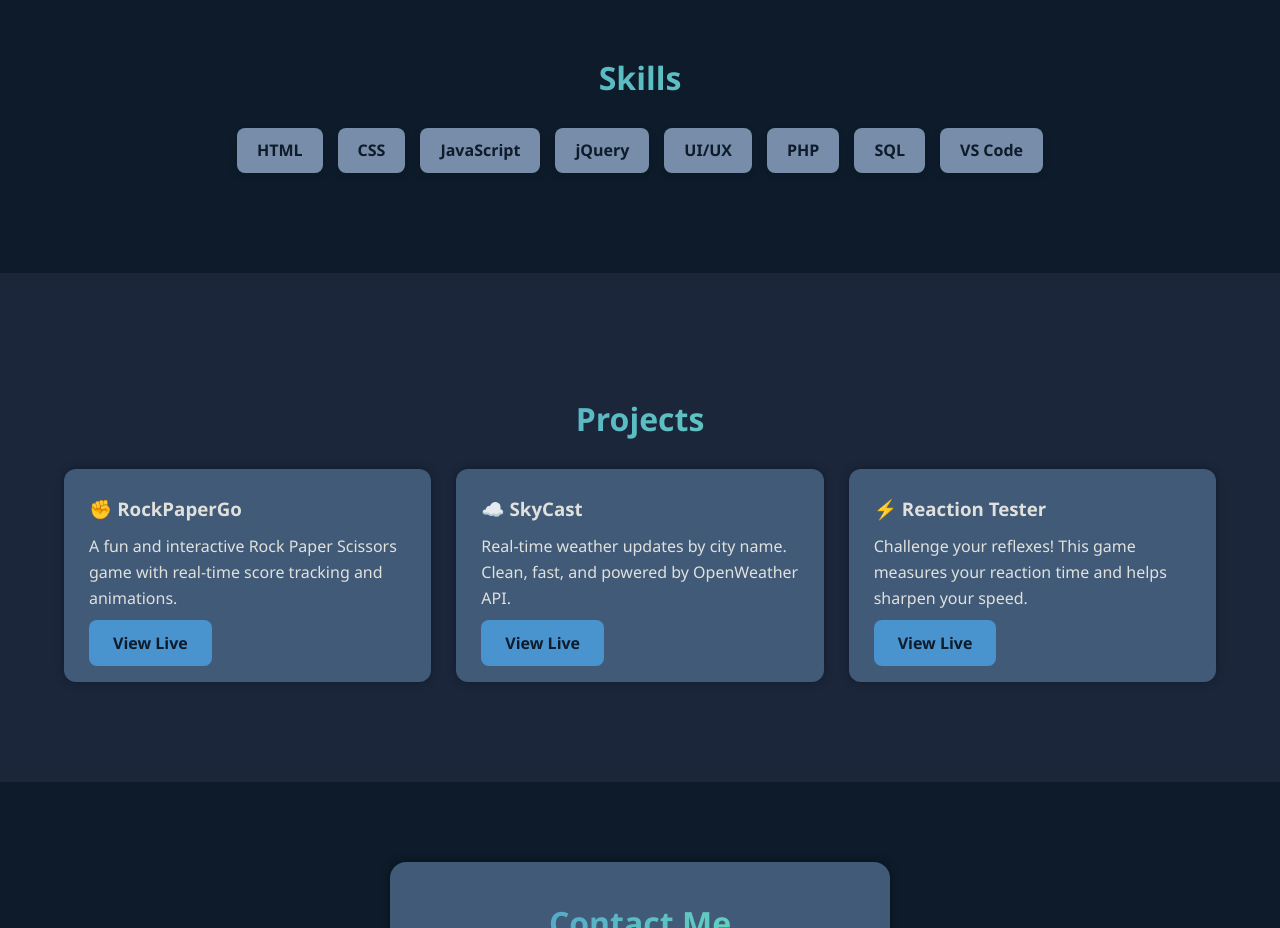
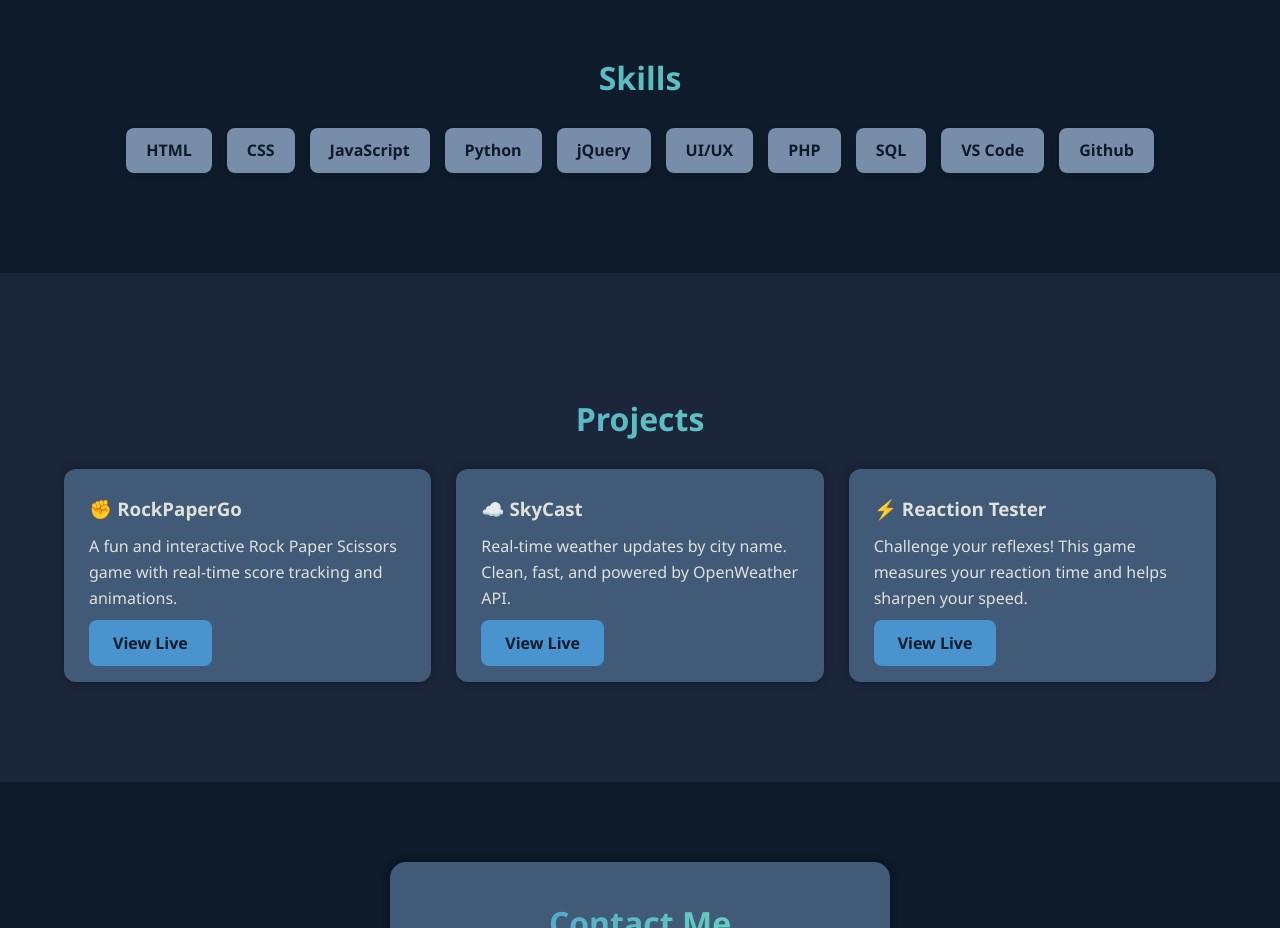
Before and after one commit to sonipriyanshu80/priyanshu-portfolio.github.io, a plain HTML site: page index.html in a window 1280 px wide. Shown: the part 940-1868 px from the top of the page. Drawn offline with nearby package versions, Linux system fonts and the light colour scheme.

Commit message:
index.html

```diff
--- a/index.html
+++ b/index.html
@@ -93,11 +93,13 @@
         <span class="skill-badge">HTML</span>
         <span class="skill-badge">CSS</span>
         <span class="skill-badge">JavaScript</span>
+        <span class="skill-badge">Python</span>
         <span class="skill-badge">jQuery</span>
         <span class="skill-badge">UI/UX</span>
         <span class="skill-badge">PHP</span>
         <span class="skill-badge">SQL</span>
         <span class="skill-badge">VS Code</span>
+        <span class="skill-badge">Github</span>
       </div>
     </div>
   </section>
```
